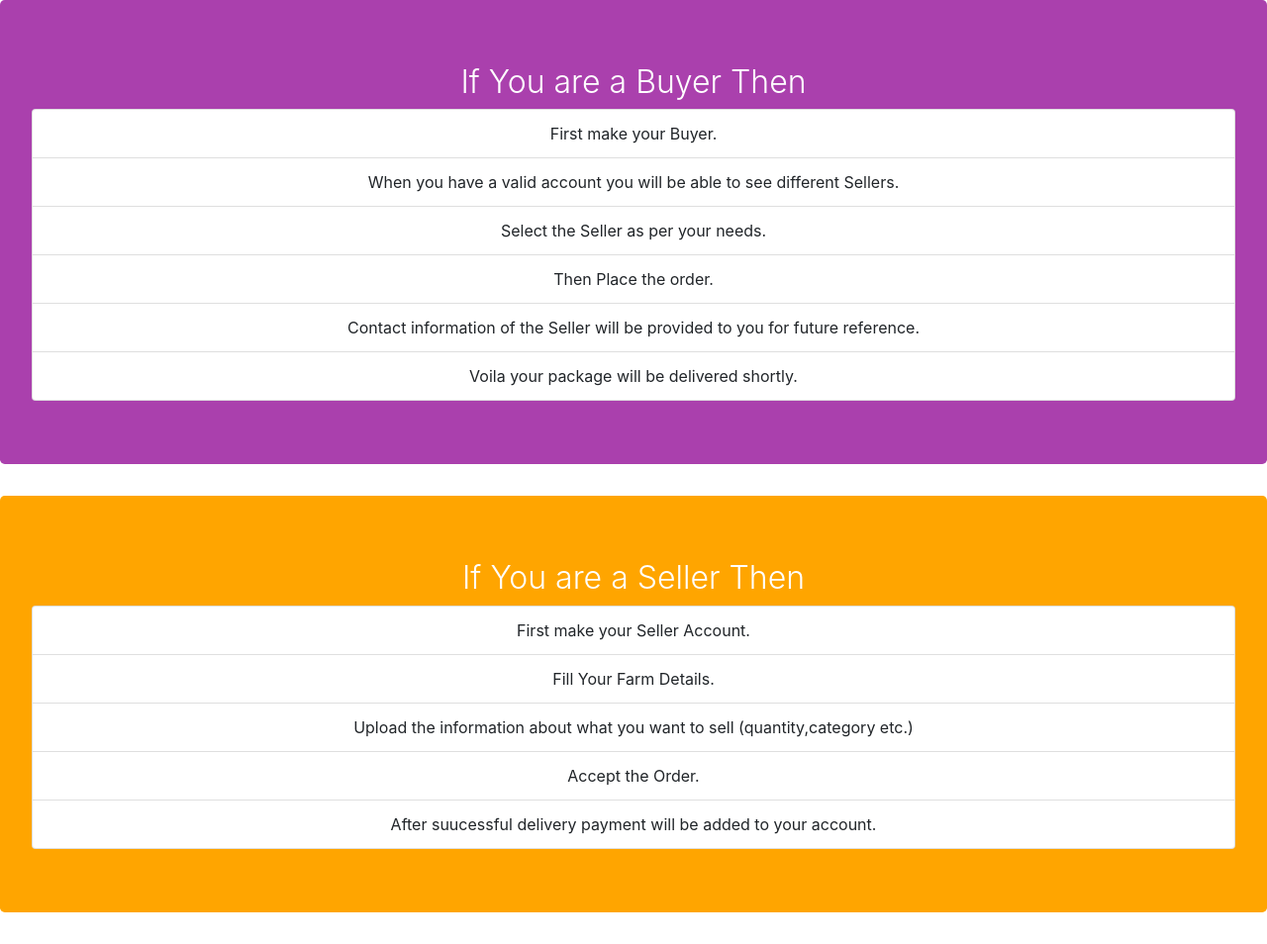
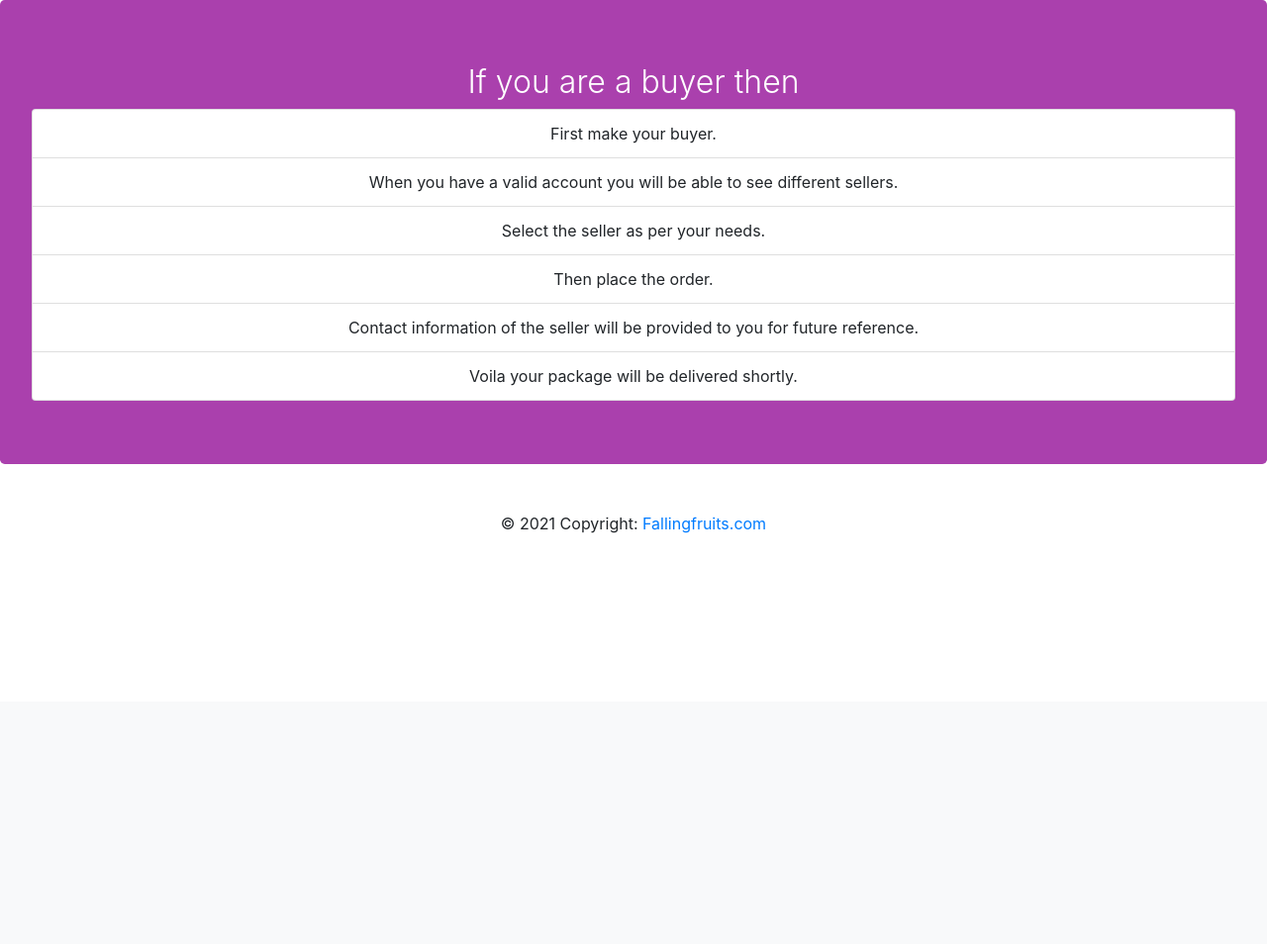
Before and after one commit to ankit-kumar-cs/Falling-Fruits-Major-Project, a Django app: page /working/ in a window 1280 px wide. Shown: the part 91-1045 px from the top of the page at 99% size. After the commit the page ends 630 px from the top, so only its background shows below. Run offline with Django 3.2, Linux system fonts and the light colour scheme; some libraries are stand-ins or nearby versions.

Commit message:
Updated the project

```diff
--- a/customer/templates/customer/base.html
+++ b/customer/templates/customer/base.html
@@ -14,7 +14,7 @@
 </head>
 
 <body>
-  <nav class="navbar navbar-expand-lg navbar-light bg-light" style="font-size:130%;">
+  <nav class="navbar navbar-expand-lg navbar-light bg-light" style="font-size:130%;" id="home">
     <a class="navbar-brand " href="{% url 'customer:home' %}"><img class="rounded-circle" width="100px" height="65px" src="https://i.ibb.co/6sr26Q2/f12f2a11-f31c-483e-a875-9fd29614876b-200x200.png" alt="logo-size-invert" border="0"></a>
     <button class="navbar-toggler" type="button" data-toggle="collapse" data-target="#navbarSupportedContent" aria-controls="navbarSupportedContent" aria-expanded="false" aria-label="Toggle navigation">
       <span class="navbar-toggler-icon"></span>
@@ -38,10 +38,6 @@
                 <div class="dropdown-menu" aria-labelledby="navbarDropdown">
                     <a class="dropdown-item" href="{%url 'customer:profile'%}">Profile</a>
                     <a class="dropdown-item" href="{%url 'customer:order-detail-view'%}">Orders</a>
-                    <div class="dropdown-divider"></div>
-                    <a class="dropdown-item" href="#">Sell Items</a>
-                </div>
-
                 {%endif%}
             </li>
 
@@ -49,10 +45,10 @@
       <ul class="navbar-nav ml-auto">
         {% if user.is_authenticated %}
         <li class="nav-item active ">
-              <a class="nav-link" href="{% url 'customer:cart' %}">Cart <span class="sr-only">(current)</span></a>
+          <p class="username"style="margin-bottom: 0px; padding: .5rem 1rem; color: brown; font-weight: bolder;">Hello {{user.username|title}}</p>
         </li>
         <li class="nav-item active ">
-          <p class="username"style="font-size:117%;">Hello {{user.username}}</p>
+              <a class="nav-link" href="{% url 'customer:cart' %}">Cart <span class="sr-only">(current)</span></a>
         </li>
         <li class="nav-item active ">
           <a class="nav-link" href="{% url 'customer:logout'%}">Logout <span class="sr-only">(current)</span></a>
@@ -71,6 +67,17 @@
   </nav>
   {% block content %}
   {% endblock %}
+  <!-- Footer -->
+<footer class="page-footer font-small blue">
+
+  <!-- Copyright -->
+  <div class="footer-copyright text-center py-3">© 2021 Copyright:
+    <a href="#home"> Fallingfruits.com</a>
+  </div>
+  <!-- Copyright -->
+
+</footer>
+<!-- Footer -->
   <script src="https://code.jquery.com/jquery-3.5.1.slim.min.js" integrity="sha384-DfXdz2htPH0lsSSs5nCTpuj/zy4C+OGpamoFVy38MVBnE+IbbVYUew+OrCXaRkfj" crossorigin="anonymous"></script>
   <script src="https://cdn.jsdelivr.net/npm/popper.js@1.16.0/dist/umd/popper.min.js" integrity="sha384-Q6E9RHvbIyZFJoft+2mJbHaEWldlvI9IOYy5n3zV9zzTtmI3UksdQRVvoxMfooAo" crossorigin="anonymous"></script>
   <script src="https://stackpath.bootstrapcdn.com/bootstrap/4.5.0/js/bootstrap.min.js" integrity="sha384-OgVRvuATP1z7JjHLkuOU7Xw704+h835Lr+6QL9UvYjZE3Ipu6Tp75j7Bh/kR0JKI" crossorigin="anonymous"></script>
--- a/customer/templates/customer/working-model.html
+++ b/customer/templates/customer/working-model.html
@@ -2,17 +2,17 @@
 
 {% block content %}
 <div class="jumbotron" style="background-color:#aa40ad">
-  <h1 class="display-4 " style='font-size:200%;text-align:center;color:white;'>If You are a Buyer Then</h1>
+  <h1 class="display-4 " style='font-size:200%;text-align:center;color:white;'>If you are a buyer then</h1>
   <ol class="list-group" style="text-align:center;">
-  <li class="list-group-item ">First make your Buyer.</li>
-  <li class="list-group-item">When you have a valid account you will be able to see different Sellers.</li>
-  <li class="list-group-item">Select the Seller as per your needs.</li>
-  <li class="list-group-item">Then Place the order.</li>
-  <li class="list-group-item">Contact information of the Seller will be provided to you for future reference.</li>
+  <li class="list-group-item ">First make your buyer.</li>
+  <li class="list-group-item">When you have a valid account you will be able to see different sellers.</li>
+  <li class="list-group-item">Select the seller as per your needs.</li>
+  <li class="list-group-item">Then place the order.</li>
+  <li class="list-group-item">Contact information of the seller will be provided to you for future reference.</li>
   <li class="list-group-item">Voila your package will be delivered shortly.</li>
 </ol>
 </div>
-<div class="jumbotron" style="background-color:orange;">
+<!-- <div class="jumbotron" style="background-color:orange;">
   <h1 class="display-4 " style='font-size:200%;text-align:center;color:white;'>If You are a Seller Then</h1>
   <ol class="list-group" style="text-align:center;">
   <li class="list-group-item ">First make your Seller Account.</li>
@@ -20,6 +20,6 @@
   <li class="list-group-item">Upload the information about what you want to sell (quantity,category etc.)</li>
   <li class="list-group-item">Accept the Order.</li>
   <li class="list-group-item">After suucessful delivery payment will be added to your account.</li>
-</ol>
+</ol> -->
 </div>
 {% endblock content%}
```
Also changed, not shown: customer/templates/customer/home.html (+28 -1 lines), customer/templates/customer/product-list.html (+9 -3 lines), customer/templates/customer/profile.html (+6 -6 lines), customer/static/customer/farm1.jpg (added), customer/static/customer/farm2.jpg (added), db.sqlite3, media/profile_pics/AnkushUpadhyay-photo-Wiley-mthree.jpeg (added).
